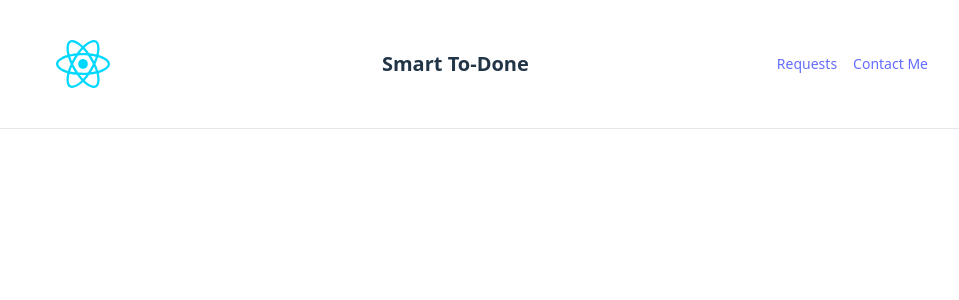
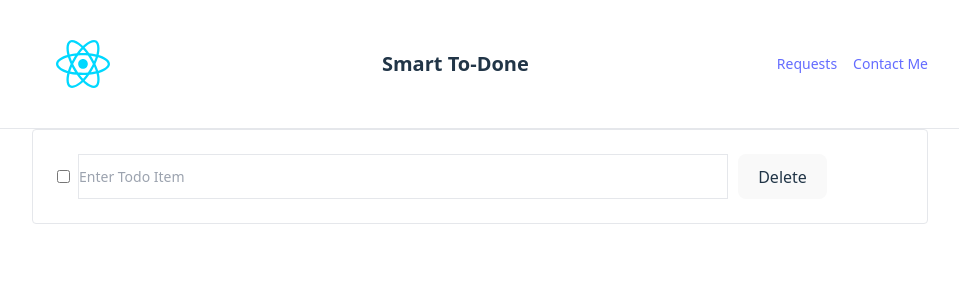
Before and after one commit to chanqoDev/smart-todo, a React (Vite) app: page / in a window 1280 px wide. Shown: the top 300 px of the page, without its empty margins (160-1119 px from the left). Built offline with nearby package versions, Linux system fonts and the light colour scheme.

Commit message:
feat: implement todo list with edit, toggle, and delete

```diff
--- a/src/App.jsx
+++ b/src/App.jsx
@@ -1,13 +1,29 @@
 import { useState } from 'react'
+// import reactLogo from './assets/react.svg'
 import './App.css'
-import Header from './components/Header'
+import TodoList from './components/TodoList'
+import Header from './components/Header';
+
 
 function App() {
-  const [count, setCount] = useState(0)
+    const [todos, setTodos] = useState([{ id: 1, text: "", completed: false }]);
+
+  const onToggle = (id) =>
+    setTodos((prev) =>
+      prev.map((todo) => (todo.id === id ? { ...todo, completed: !todo.completed } : todo))
+    );
+
+  const onEdit = (id, text) =>
+    setTodos((prev) => prev.map((todo) => (todo.id === id ? { ...todo, text } : todo)));
+
+  const onDelete = (id) => setTodos((prev) => prev.filter((todo) => todo.id !== id));
 
   return (
     <>
     <Header />
+    <main className='flex justify-center align-center h-auto max-w-full'>
+      <TodoList todos={todos} onToggle={onToggle} onEdit={onEdit} onDelete={onDelete} />
+    </main>
     </>
   )
 }
--- a/src/components/Header.jsx
+++ b/src/components/Header.jsx
@@ -2,7 +2,7 @@ import Navbar from "./Navbar";
 export default function Header() {
     return (
         <>
-                <header className="header w-full border-b p-4">                    <Navbar />
+                <header className="header w-full border-b p-4 sticky top-0 z-50">                    <Navbar />
                 </header>
         </>
     );
--- a/src/components/Navbar.jsx
+++ b/src/components/Navbar.jsx
@@ -2,7 +2,7 @@ import logo from '../assets/react.svg';
 
 export default function Navbar() {
     return (
-       <nav className="mx-auto w-full max-w-4xl flex items-center justify-between sticky top-0 z-50">
+       <nav className="mx-auto w-full max-w-4xl flex items-center justify-between">
         <img src={logo} alt="some brand" className='logo react main__title' />
         <h1 className="main__title text-xl font-bold">Smart To-Done</h1>
             <ul className="nav__links flex gap-4 text-sm">
--- /dev/null
+++ b/src/components/TodoItem.jsx
@@ -0,0 +1,25 @@
+function TodoItem({ id, text, completed, onToggle, onEdit, onDelete }) {
+    return(
+    <li className="flex justify-space-between">
+        <input
+        type="checkbox"
+        checked={completed}
+        onChange={()=> onToggle(id)}
+        className="mr-2"
+        />
+
+        <input
+            type="text"
+            value={text}
+            onChange={(e) => onEdit(id, e.target.value)}
+            id="todoItem"
+            className="bg-neutral-secondary-medium border border-default-medium text-heading text-sm rounded-base focus:ring-brand focus:border-brand block w-[650px] shadow-xs placeholder:text-body" placeholder="Enter Todo Item" required
+        />
+
+        <button onClick={() => onDelete(id)}
+        className="border border-default-medium rounded-xs bg-neutral-secondary-medium focus:ring-2 focus:ring-brand-soft mx-2.5"
+>Delete</button>
+    </li>
+    );
+}
+export default TodoItem;
--- /dev/null
+++ b/src/components/TodoList.jsx
@@ -0,0 +1,20 @@
+import TodoItem from "./TodoItem";
+
+export default function TodoList({todos, onToggle, onDelete, onEdit}){
+return (
+  <ul className="w-full max-w-4xl p-6 border rounded">
+      {todos.map((t) => (
+        <TodoItem
+          key={t.id}
+          id={t.id}
+          text={t.text}
+          completed={t.completed}
+          onToggle={onToggle}
+          onEdit={onEdit}
+          onDelete={onDelete}
+          className="h-auto max-w-full bg-neutral-primary-soft block p-6 border border-default rounded-base shadow-xs hover:bg-neutral-secondary-medium"
+        />
+      ))}
+    </ul>
+)
+}
```
